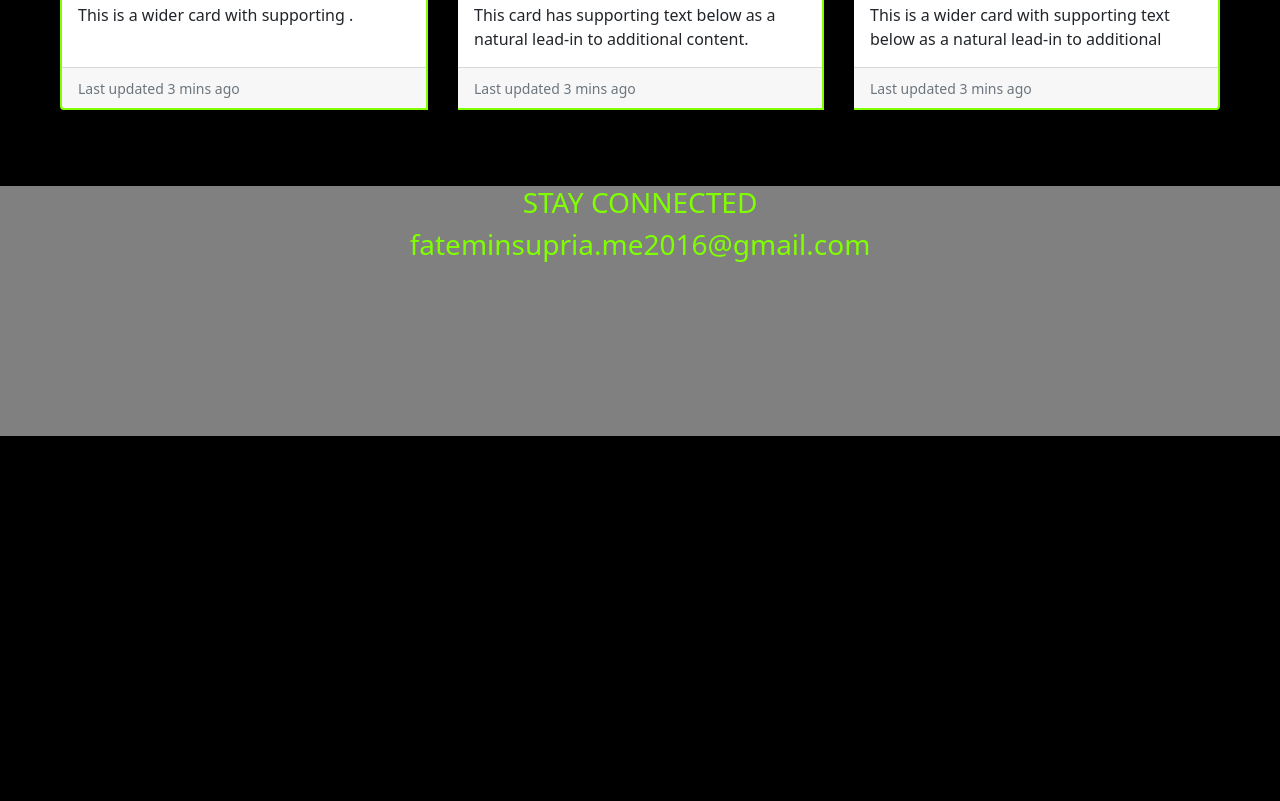
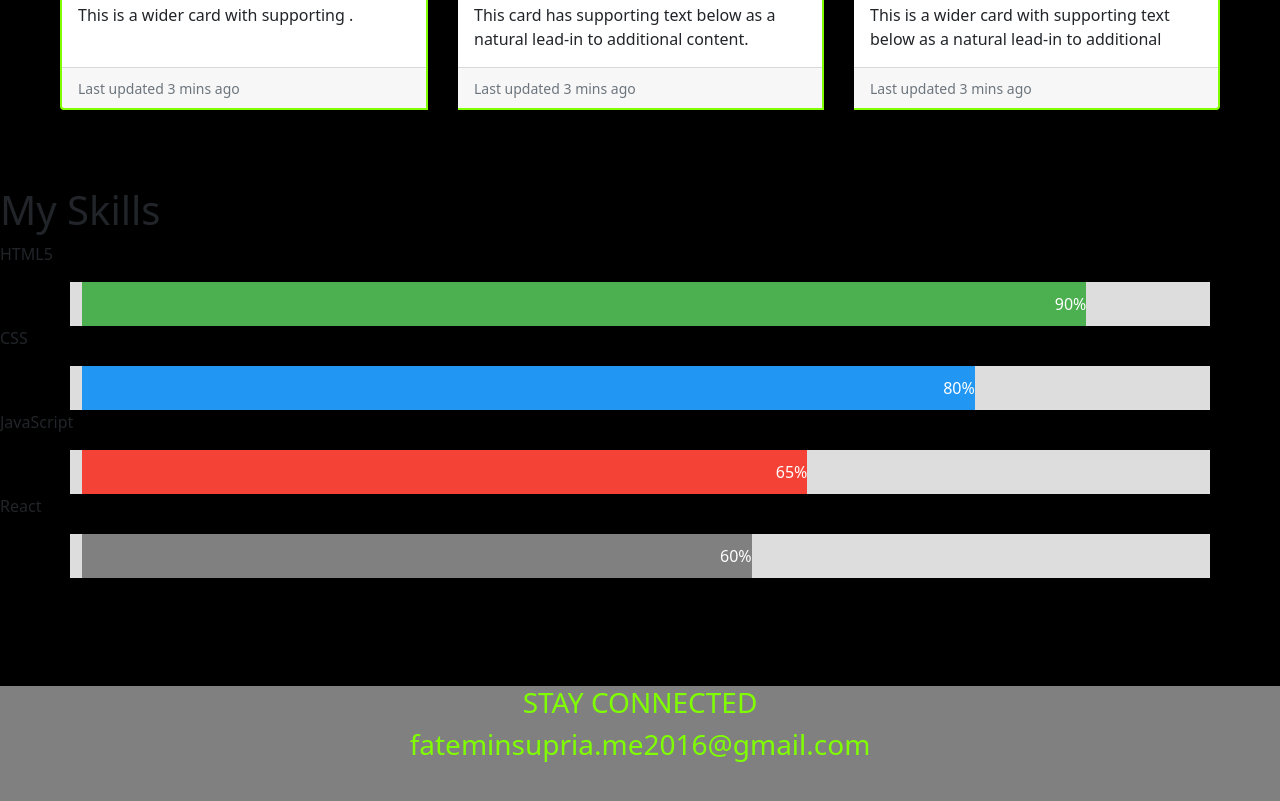
Before and after one commit to fateminsupria/Practice-site, a plain HTML site: page index.html in a window 1280 px wide. Shown: the part 1430-2231 px from the top of the page. Before the commit the page ends 1866 px from the top, so only its background shows below. Drawn offline with nearby package versions, Linux system fonts and the light colour scheme.

Commit message:
add something

```diff
--- a/index.html
+++ b/index.html
@@ -59,7 +59,7 @@
     <img src="images/ed-charity-graphic-whitea.jpg" class="card-img-top" alt="...">
     <div class="card-body">
       <h5 class="card-title">Js Five Things</h5>
-      <p class="card-text">This is a wider card with supporting .</p>
+      <p class="card-text">Variable.. This is a wider card with supporting .</p>
     </div>
     <div class="card-footer">
       <small class="text-muted">Last updated 3 mins ago</small>
@@ -127,6 +127,32 @@
 </section>
 <!-- Travel area End -->
 
+<!-- skills area start -->
+<section>
+  <h1>My Skills</h1>
+
+<p>HTML5</p>
+<div class="container">
+  <div class="skills html">90%</div>
+</div>
+
+<p>CSS</p>
+<div class="container">
+  <div class="skills css">80%</div>
+</div>
+
+<p>JavaScript</p>
+<div class="container">
+  <div class="skills js">65%</div>
+</div>
+
+<p>React</p>
+<div class="container">
+  <div class="skills React">60%</div>
+</div>
+</section>
+<!-- skills area end -->
+
 <!-- footer Start -->
   <footer class="footer">
       <h3>STAY CONNECTED</h3>
--- a/style.css
+++ b/style.css
@@ -23,7 +23,6 @@ body{
         border-radius: 5px;
         color:rgb(15, 15, 14);
         font-weight: 500;
-
 
     }
 
@@ -51,7 +50,26 @@ body{
     #TravelArea h3{
         text-align: center;
     }
+    * {box-sizing: border-box}
 
+    .container {
+      width: 100%;
+      background-color: #ddd;
+    }
+
+    .skills {
+      text-align: right;
+      padding-top: 10px;
+      padding-bottom: 10px;
+      color: white;
+    }
+
+    .html {width: 90%; background-color: #4CAF50;}
+    .css {width: 80%; background-color: #2196F3;}
+    .js {width: 65%; background-color: #f44336;}
+    .React {width: 60%; background-color: #808080;}
+
+   /* footer */
     .footer{
         text-align: center;
         background-color:grey;
@@ -61,9 +79,10 @@ body{
     .footer h3{
         color:chartreuse
     }
-    @media(max-width:1920px){
+    /* for responsive */
+    /* @media(max-width:1920px){
 
     }
     @media (max-width:668px){
 
-    }
+    } */
```
